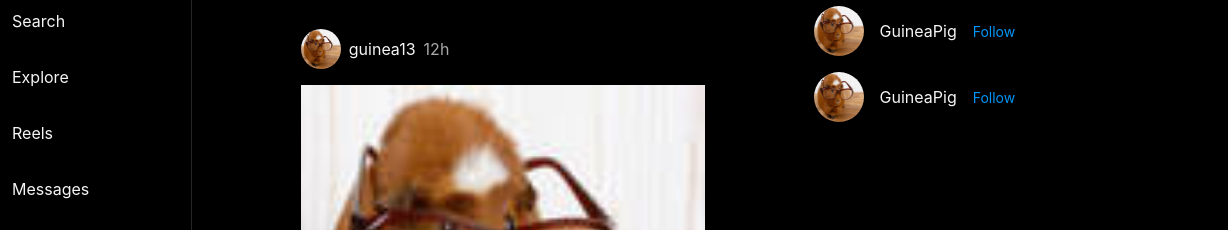
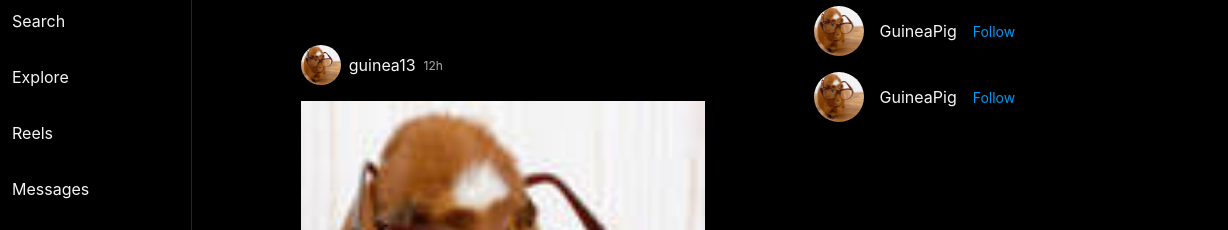
Before and after one commit to Gumbosh/instagram-frontpage, a plain HTML site: page index.html in a window 1280 px wide. Shown: the part 160-390 px from the top of the page, 52-1280 px from the left. Drawn offline with nearby package versions, Linux system fonts and the light colour scheme.

Commit message:
Styles: Small Style Adjustments

```diff
--- a/styles/_posts.scss
+++ b/styles/_posts.scss
@@ -1,9 +1,10 @@
 .main-content {
   width: 65%;
+  margin-bottom: 5rem;
 }
 
 .post-container {
-  margin: 2rem 0;
+  margin: 3rem 0;
 }
 
 .comments {
@@ -31,6 +32,7 @@
     border-radius: 50%;
   }
   span:nth-child(3) {
+    font-size: 12px;
     color: $light-grey;
   }
 }
```
Also changed, not shown: styles/style.css, 1 other file.
